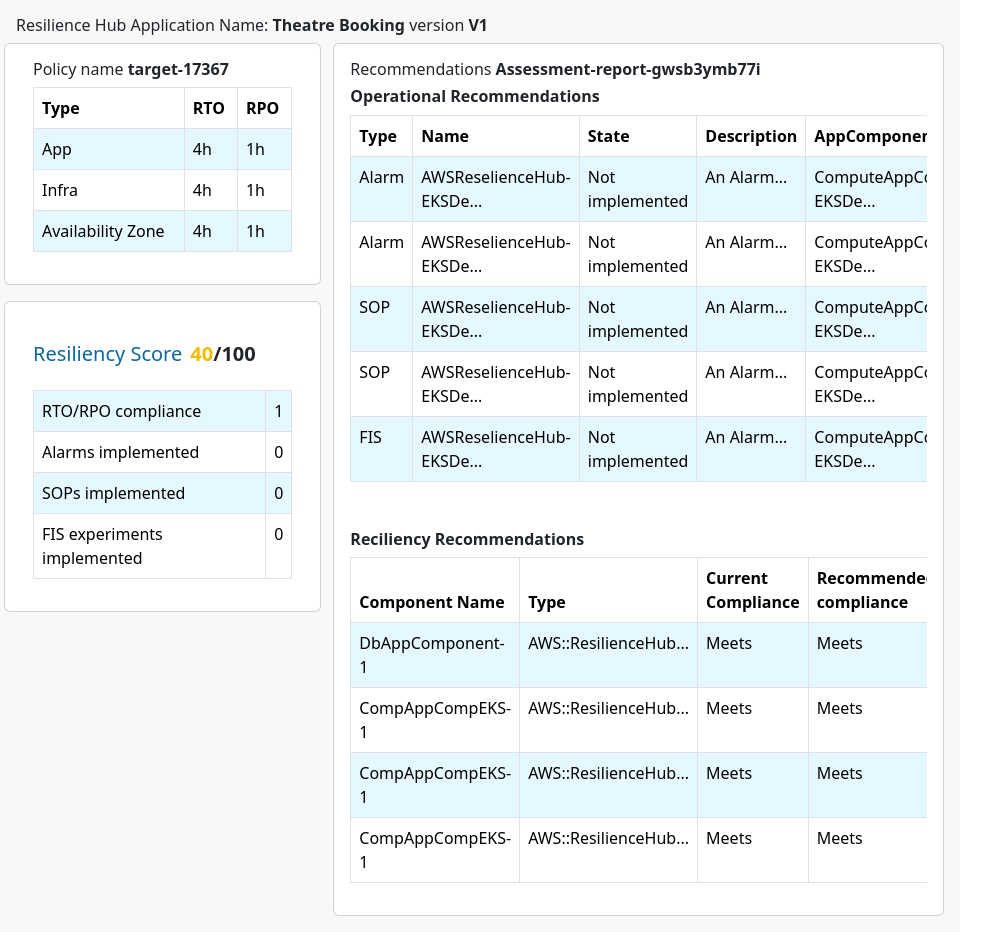
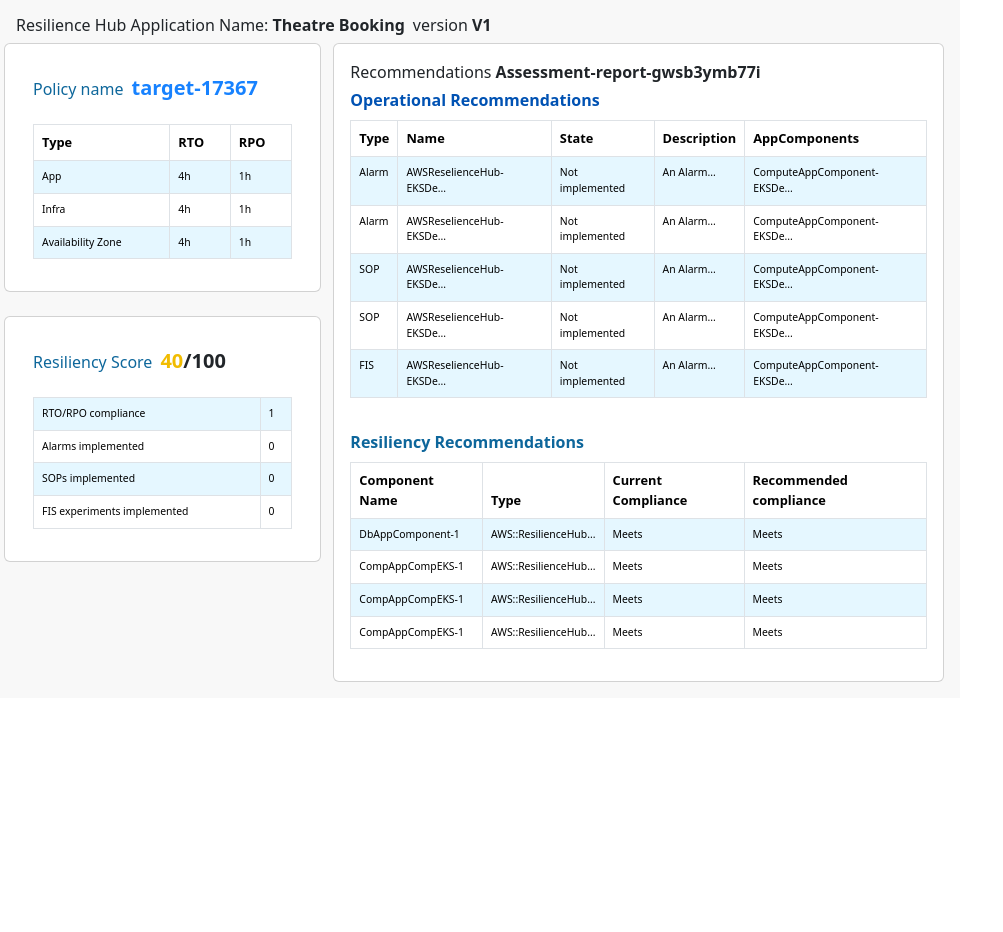
Before and after one commit to VaseemFathima-36/resilience-hub-page, a React (Create React App) app: page / in a window 1280 px wide. Shown: the whole page, without its empty margins (0-1003 px from the left). After the commit the page ends 800 px from the top, so only its background shows below. Built offline with nearby package versions, Linux system fonts and the light colour scheme.

Commit message:
alignment changes

```diff
--- a/src/components/prakash/ResilienceHub.css
+++ b/src/components/prakash/ResilienceHub.css
@@ -1,5 +1,13 @@
 .main-background {
   background-color: #F8F8F8;
+}
+
+.pn-title {
+  color: #0E679B;
+}
+.pn-target {
+  color: #1782FF;
+  font-size: 1.25rem;
 }
 
 .rs-title {
@@ -8,6 +16,25 @@
 .rs-top-text {
   color: #F1BC01;
 }
+.pn-sub-text {
+  font-size: 1.25rem;
+}
+.r-title {
+  font-size: 1rem;
+}
+.or-title {
+  color: #0052B3;
+}
+.rr-title {
+  color: #0D669B;
+}
 .table-striped1 > tbody > tr:nth-child(2n+1) > td, .table-striped1 > tbody > tr:nth-child(2n+1) > th {
   background-color: #E5F7FF;
 }
+
+.table-striped1 > tbody >tr > td {
+  font-size: 0.65rem;
+}
+.table-striped1 > thead >tr > th {
+  font-size: 0.8rem;
+}
--- a/src/components/prakash/ResilienceHub.js
+++ b/src/components/prakash/ResilienceHub.js
@@ -45,15 +45,20 @@
             {/* First Column */}
             <div className='row'>
                 <h6>
-                    <span>Resilience Hub Application Name:{' '}</span>
-                    <span><b>Theatre Booking</b>{' '}</span>
-                    <span>version{' '}<b>V1</b></span>
+                    <span className='me-1'>Resilience Hub Application Name:</span>
+                    <span className='me-2'><b>Theatre Booking</b></span>
+                    <span className='me-1'>version</span>
+                    <span><b>V1</b></span>
                 </h6>
                 <div className="col-sm-4">
                     <div className='row'>
                         <div className="card">
                             <div className="card-body">
-                                <h6 className="card-title">Policy name <span className="target"><b>target-17367</b></span></h6>
+                                <h6 className="card-title mt-3 mb-4">
+                                    <span className='pn-title me-2'>Policy name
+                                    </span>
+                                    <span className="pn-target"><b>target-17367</b></span>
+                                </h6>
                                 {/* Content for the first card */}
                                 <div className='table-responsive'>
                                     <table className='table table-striped1 table-bordered'>
@@ -80,16 +85,16 @@
                         </div>
 
                     </div>
-                    <div className='row mt-3'>
+                    <div className='row mt-4'>
                         <div className="card">
                             <div className="card-body">
-                                <h5 className='my-4'>
+                                <h6 className='mt-3 mb-4'>
                                     <span className='rs-title me-2'>Resiliency Score</span>
-                                    <span><b>
+                                    <span className='pn-sub-text'><b>
                                         <span className='rs-top-text'>40</span>
                                         /100</b>
                                     </span>
-                                </h5>
+                                </h6>
 
                                 {/* Content for the second card */}
                                 <div className='table-responsive'>
@@ -113,13 +118,13 @@
                 <div className="col-sm-8">
                     <div className="card">
                         <div className="card-body">
-                            <h6 className="card-title">
+                            <p className="card-title mb-1">
                                 <span>Recommendations </span>
                                 <span >
                                     <b>Assessment-report-gwsb3ymb77i</b>
                                 </span>
-                            </h6>
-                            <h6><b>Operational Recommendations</b></h6>
+                            </p>
+                            <p className='or-title mb-2'><b>Operational Recommendations</b></p>
                             <div className='table-responsive'>
                                 <table className='table table-bordered table-striped1'>
                                     <thead>
@@ -148,9 +153,9 @@
 
                         </div>
 
-                        <div className="card-body">
+                        <div className="card-body pt-0">
 
-                            <h6><b>Reciliency Recommendations</b></h6>
+                            <p className='rr-title mb-2'><b>Resiliency Recommendations</b></p>
                             <div className='table-responsive'>
                                 <table className='table table-bordered table-striped1'>
                                     <thead>
```
